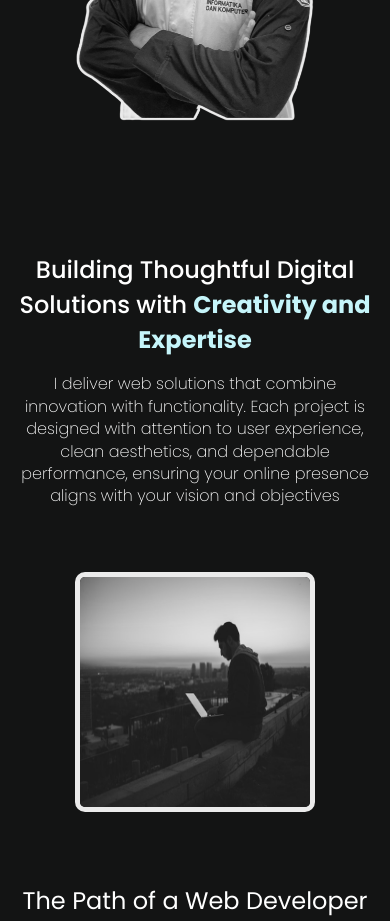
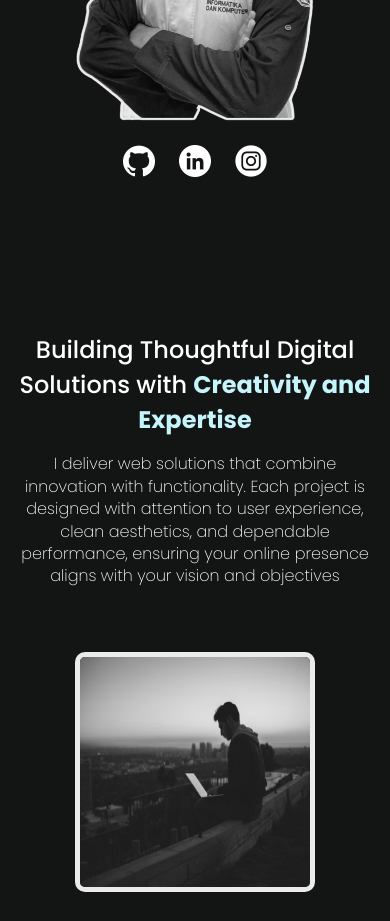
Before and after one commit to arqiarkaan/dicoding-submission-webdasar, a plain HTML site: page index.html in a window 390 px wide. Shown: the part 920-1841 px from the top of the page. Drawn offline with Linux system fonts and the light colour scheme.

Commit message:
add social media images section

```diff
--- a/css/style.css
+++ b/css/style.css
@@ -2,7 +2,7 @@
   margin: 0;
   padding: 0;
   box-sizing: border-box;
-  font-family: "Poppins", sans-serif;
+  font-family: 'Poppins', sans-serif;
   scroll-behavior: smooth;
   color: #fff;
 }
@@ -415,14 +415,14 @@ a {
   padding: 0.8rem;
   height: 10rem;
 }
-.ask-section .form-container .input-container input[type="submit"] {
+.ask-section .form-container .input-container input[type='submit'] {
   box-shadow: none;
   border-radius: 20px;
   background-color: #c5f5fa;
   color: #131414;
   font-weight: 400;
 }
-.ask-section .form-container .input-container input[type="submit"]:hover {
+.ask-section .form-container .input-container input[type='submit']:hover {
   box-shadow: 0 0 15px 5px rgba(197, 245, 250, 0.8);
 }
 
@@ -488,6 +488,33 @@ footer .copyright-text a {
 }
 .scroll-to-top.show {
   opacity: 1;
+}
+
+/* Social Media section */
+.social-section {
+  width: 100%;
+  padding: 4rem 0;
+  display: flex;
+  justify-content: center;
+  align-items: center;
+  gap: 3rem;
+}
+
+.social-section a {
+  display: flex;
+  justify-content: center;
+  align-items: center;
+}
+
+.social-section img {
+  width: 5rem;
+  height: 5rem;
+  filter: invert(100%) brightness(1000%);
+  transition: all 0.3s ease;
+}
+
+.social-section img:hover {
+  transform: scale(1.1);
 }
 
 /* Media query */
@@ -601,6 +628,15 @@ footer .copyright-text a {
   .faq-section .container .question-wrapper .question .text {
     font-size: 0.8rem;
   }
+  .social-section {
+    padding: 2rem 0;
+    gap: 2rem;
+  }
+
+  .social-section img {
+    width: 2.5rem;
+    height: 2.5rem;
+  }
 }
 @media screen and (max-width: 400px) {
   .welcome {
@@ -620,4 +656,13 @@ footer .copyright-text a {
   .mobile {
     padding: 0.1rem 0.2rem;
   }
+  .social-section {
+    padding: 1.5rem 0;
+    gap: 1.5rem;
+  }
+
+  .social-section img {
+    width: 2rem;
+    height: 2rem;
+  }
 }
--- a/index.html
+++ b/index.html
@@ -58,6 +58,30 @@
         <aside class="my-image">
           <img src="img/me.png" alt="image of myself" />
         </aside>
+      </div>
+
+      <div class="social-section">
+        <a
+          href="https://github.com/arqiarkaan"
+          target="_blank"
+          rel="noopener noreferrer"
+        >
+          <img src="img/github.png" alt="github icon" />
+        </a>
+        <a
+          href="https://www.instagram.com/arqiarkaan/"
+          target="_blank"
+          rel="noopener noreferrer"
+        >
+          <img src="img/linkedin.png" alt="linkedin icon" />
+        </a>
+        <a
+          href="https://instagram.com/yourusername"
+          target="_blank"
+          rel="noopener noreferrer"
+        >
+          <img src="img/instagram.png" alt="instagram icon" />
+        </a>
       </div>
       <!-- About - main section -->
       <article class="section about-section">
```
Also changed, not shown: img/github.png (added), img/instagram.png (added), img/linkedin.png (added).
